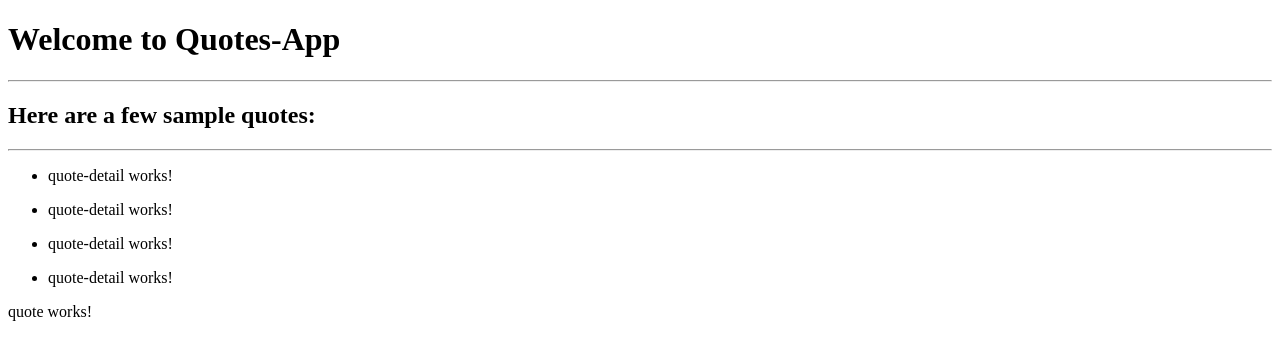
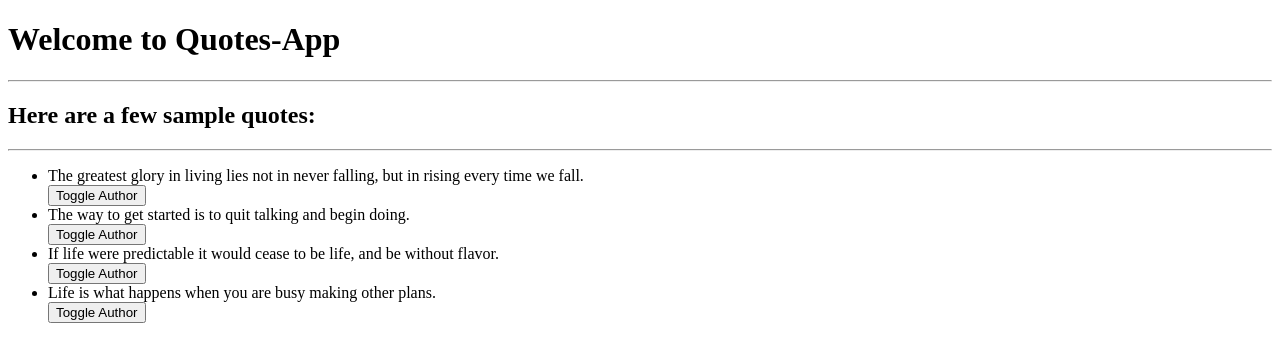
Before and after one commit to macc254/Quotes, an Angular app: page / in a window 1280 px wide. Shown: the top 362 px of the page. Built offline with nearby package versions, Linux system fonts and the light colour scheme.

Commit message:
create a toggle funtion to show and hide the author

```diff
--- a/src/app/quote-detail/quote-detail.component.html
+++ b/src/app/quote-detail/quote-detail.component.html
@@ -1 +1 @@
-<p>quote-detail works!</p>
+<p>{{quote.author}}</p>
--- a/src/app/quote.ts
+++ b/src/app/quote.ts
@@ -1,5 +1,7 @@
 export class Quote {
-    name! : string;
-    author! : string;
-    person! : string;
+  showAuthor: boolean;
+    constructor(public name: string, public author: string, public person: string){
+         this.showAuthor=false;
+    }
+
 }
--- a/src/app/quote/quote.component.html
+++ b/src/app/quote/quote.component.html
@@ -2,10 +2,13 @@
     <h2>Here are a few sample quotes:</h2>
     <hr>
     <ul>
-        <li *ngFor="let quote of quotes">
-            {{ quote.name }}
-            <app-quote-detail [quote]='quote'></app-quote-detail>
-        </li>
+        <div *ngFor='let quote of quotes; let i = index'>
+            <li>
+                {{quote.name}}
+            </li>
+            <button (click)='toggleAuthor(i)'>Toggle Author</button>
+            <app-quote-detail *ngIf='quote.showAuthor' [quote]='quote'></app-quote-detail>
+        </div>
+
     </ul>
 </div>
-<p>quote works!</p>
--- a/src/app/quote/quote.component.ts
+++ b/src/app/quote/quote.component.ts
@@ -1,18 +1,21 @@
 import { Component, OnInit } from '@angular/core';
-import {Quote } from '../quote';
+import { Quote } from '../quote';
 @Component({
   selector: 'app-quote',
   templateUrl: './quote.component.html',
   styleUrls: ['./quote.component.css']
 })
 export class QuoteComponent implements OnInit {
-  quotes:Quote[] = [
+  quotes: Quote[] = [
    new Quote('The greatest glory in living lies not in never falling, but in rising every time we fall. ','Nelson Mandela','Mercy Bore'),
    new Quote('The way to get started is to quit talking and begin doing.','Walt Disney','Mercy Bore'),
    new Quote('If life were predictable it would cease to be life, and be without flavor.','Eleanor Roosevelt','Mercy Bore'),
    new Quote('Life is what happens when you are busy making other plans.','John Lennon','Mercy Bore')
   ];
 
+  toggleAuthor(index: any){
+    this.quotes[index].showAuthor = !this.quotes[index].showAuthor;
+  }
   constructor() { }
 
   ngOnInit(): void {
```
